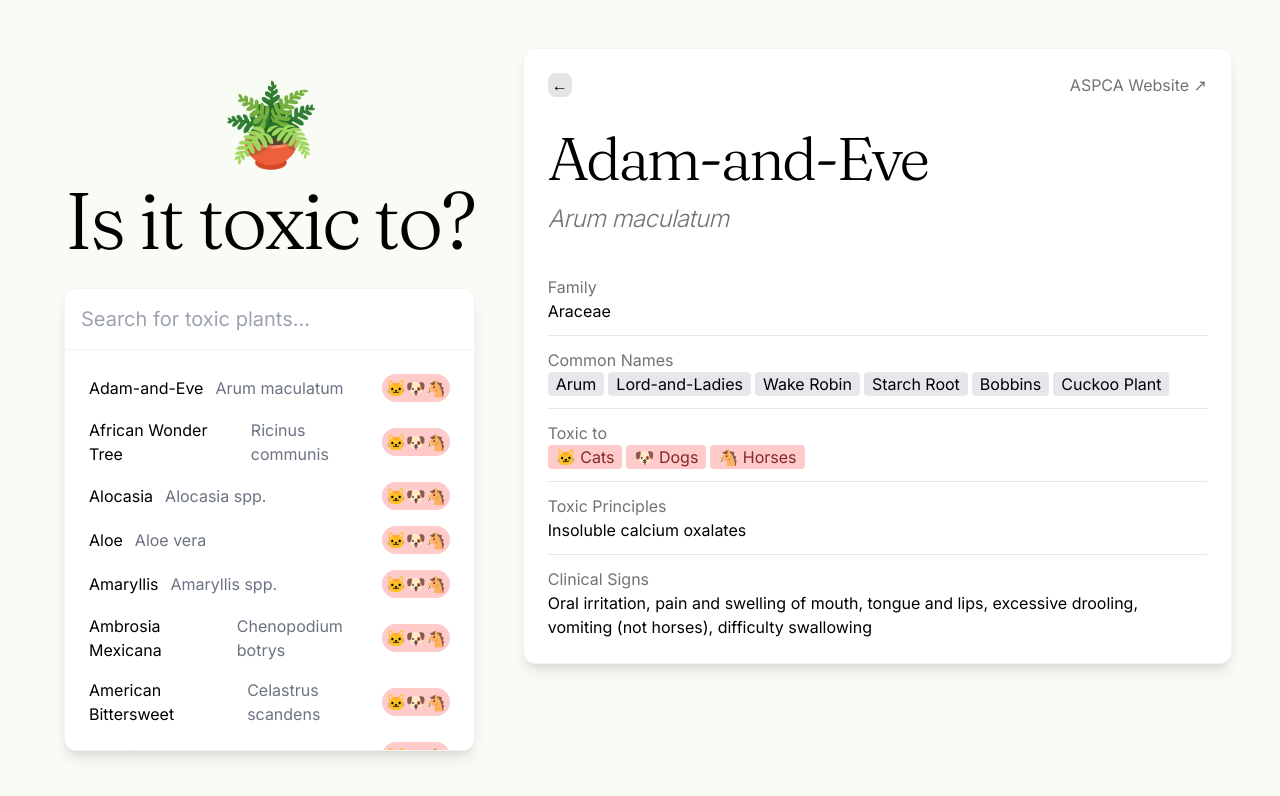
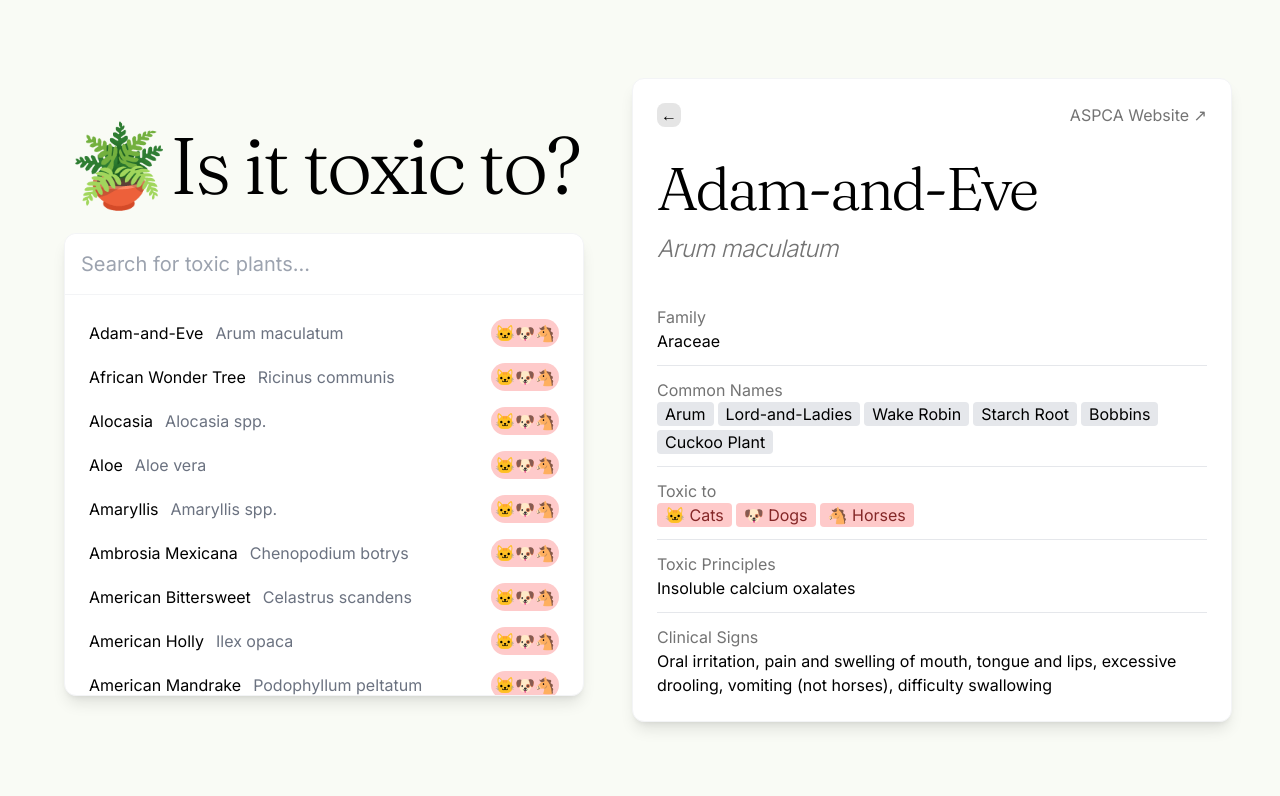
Before and after one commit to jagnip/is-it-toxic-app, a Next.js app: page /plants/1 in a window 1280 px wide. Shown: the top 796 px of the page. Built offline with nearby package versions, Linux system fonts and the light colour scheme.

Commit message:
Conditional rendering of isPlantPage

```diff
--- a/src/app/_components/Layout.tsx
+++ b/src/app/_components/Layout.tsx
@@ -1,17 +1,27 @@
+"use client";
+
+import { usePathname } from "next/navigation";
 import Search from "./Search";
 
 export default function Layout({
   children,
 }: Readonly<{ children: React.ReactNode }>) {
+  const pathname = usePathname();
+  const isPlantPage = pathname.startsWith("/plants/");
+
   return (
-    <div className="flex flex-col lg:flex-row sm:max-w-lg md:max-w-xl lg:max-w-[100vw] lg:p-8 mx-auto">
-      <div className="m-8 flex flex-col gap-2">
-        <h1 className="flex flex-col items-center">
-          <span className="mb-[-24px]">🪴</span> <span>Is it toxic to?</span>
+    <div className="flex flex-col xl:flex-row xl:max-w-[100vw] xl:p-8 items-center justify-center xl:h-[100vh]">
+      <div className="m-8 flex flex-col gap-2 xl:flex-[3] xl:max-w-[550px]">
+        <h1 className="flex flex-col md:flex-row items-center justify-center">
+          <span className="mb-[-24px] md:mb-0 mr-1">🪴</span>{" "}
+          <span>Is it toxic to?</span>
         </h1>
         <Search />
       </div>
-      <div className="m-4">{children}</div>
+
+      {isPlantPage && (
+        <div className="m-4 xl:max-w-[600px] xl:flex-[4]">{children}</div>
+      )}
     </div>
   );
 }
--- a/src/app/_components/PlantDetails.tsx
+++ b/src/app/_components/PlantDetails.tsx
@@ -45,9 +45,9 @@ export default function PlantDetails() {
   ];
 
   return (
-    <div className="shadow-lg rounded-xl p-6 bg-white border border-gray-100 ">
+    <div className="shadow-lg rounded-xl p-6 bg-white border border-gray-100 max-w-3xl">
       <div className="flex justify-between">
-        <button className="h-6 w-6 rounded-lg bg-neutral-200 transition-[background-color,box-shadow] hover:bg-neutral-300 focus-visible:ring-4 focus-visible:ring-blue-400/50">
+        <button className="h-6 w-6 rounded-lg bg-neutral-200 hover:bg-neutral-300 focus-visible:ring-4 focus-visible:ring-blue-400/50">
           ←
         </button>
         <a
```
